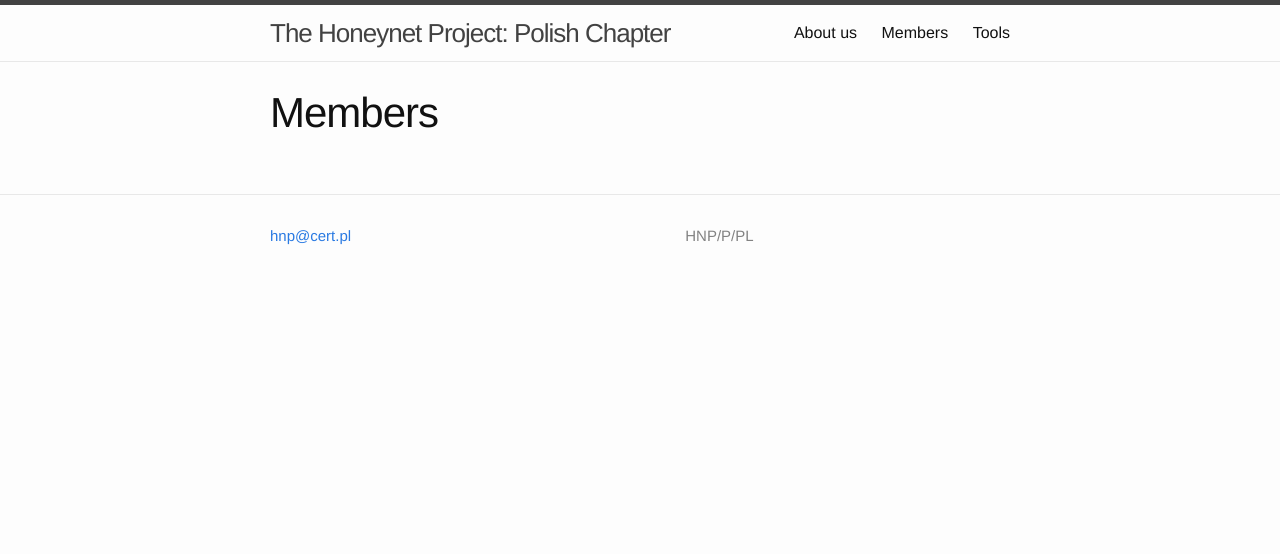
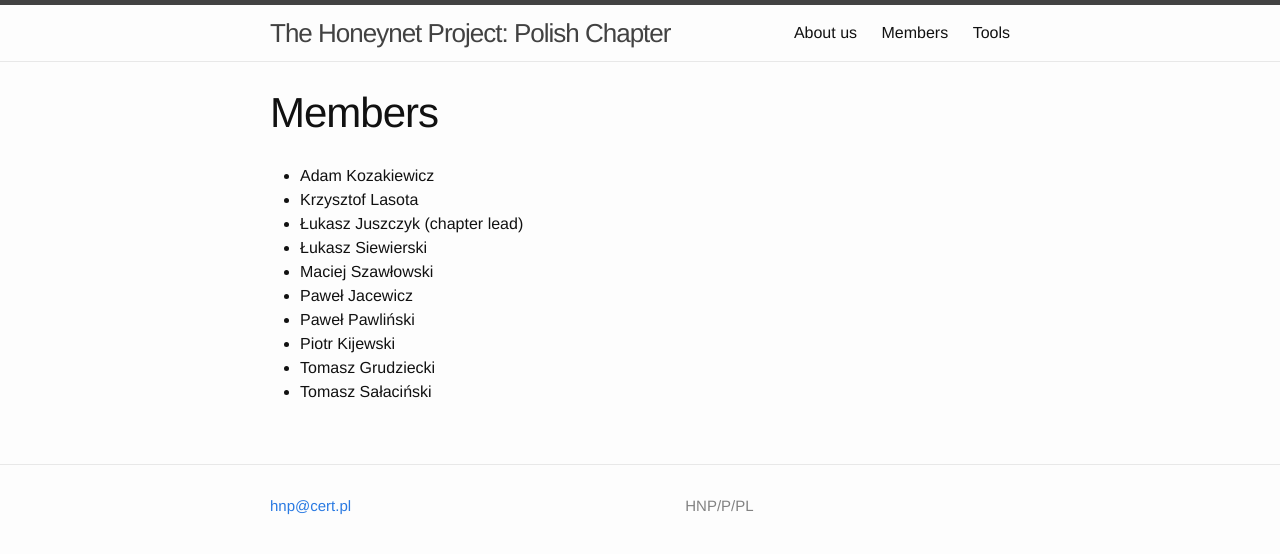
Before and after one commit to HNP-PL/HNP-PL.github.io, a Jekyll site: the page built from members.md, in a window 1280 px wide. Shown: the top 554 px of the page. Built offline with Jekyll 4.4.1, drawn with Linux system fonts in a browser that asks for light colours.

Commit message:
Update members.md

```diff
--- a/members.md
+++ b/members.md
@@ -3,3 +3,14 @@ layout: page
 title: Members
 permalink: /members/
 ---
+
+- Adam Kozakiewicz
+- Krzysztof Lasota
+- Łukasz Juszczyk (chapter lead)
+- Łukasz Siewierski
+- Maciej Szawłowski
+- Paweł Jacewicz
+- Paweł Pawliński
+- Piotr Kijewski
+- Tomasz Grudziecki
+- Tomasz Sałaciński
```
